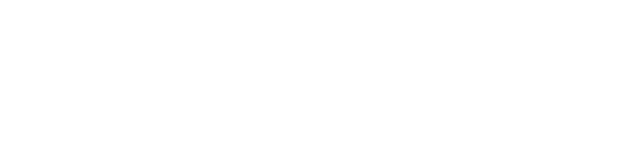
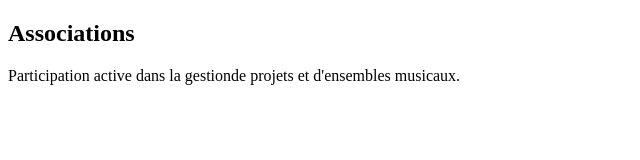
Before and after one commit to alberic-s/mon-cv, a plain HTML site: page index.html in a window 1280 px wide. Shown: the whole page, without its empty margins (0-640 px from the left). Drawn offline with Linux system fonts and the light colour scheme.

Commit message:
mise en place de la section associations

```diff
--- a/index.html
+++ b/index.html
@@ -6,6 +6,9 @@
     <title>Document</title>
 </head>
 <body>
-
+    <section>
+        <h2>Associations</h2>
+        <p>Participation active dans la gestionde projets et d'ensembles musicaux.</p>
+    </section>
 </body>
 </html>
```
